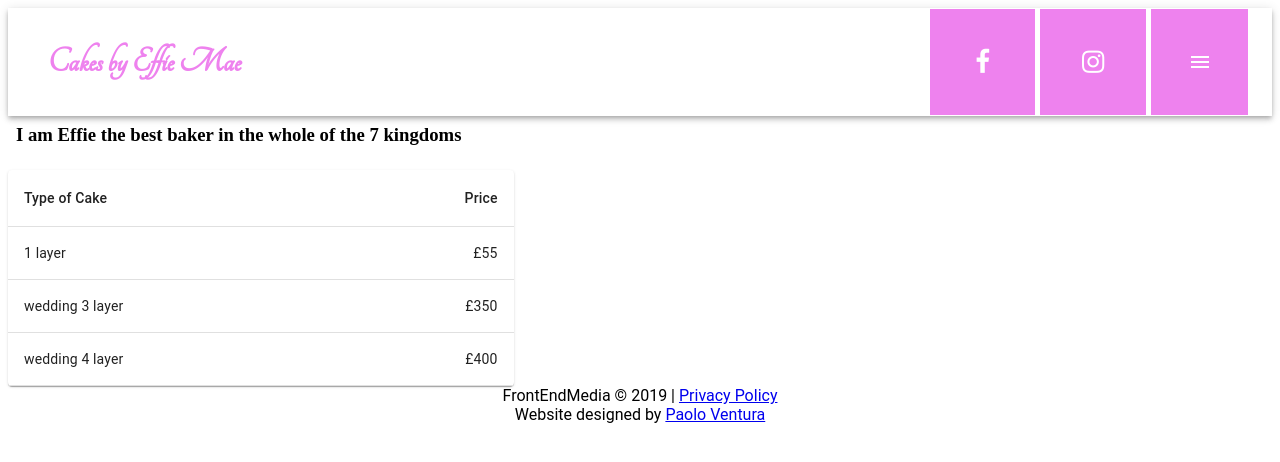
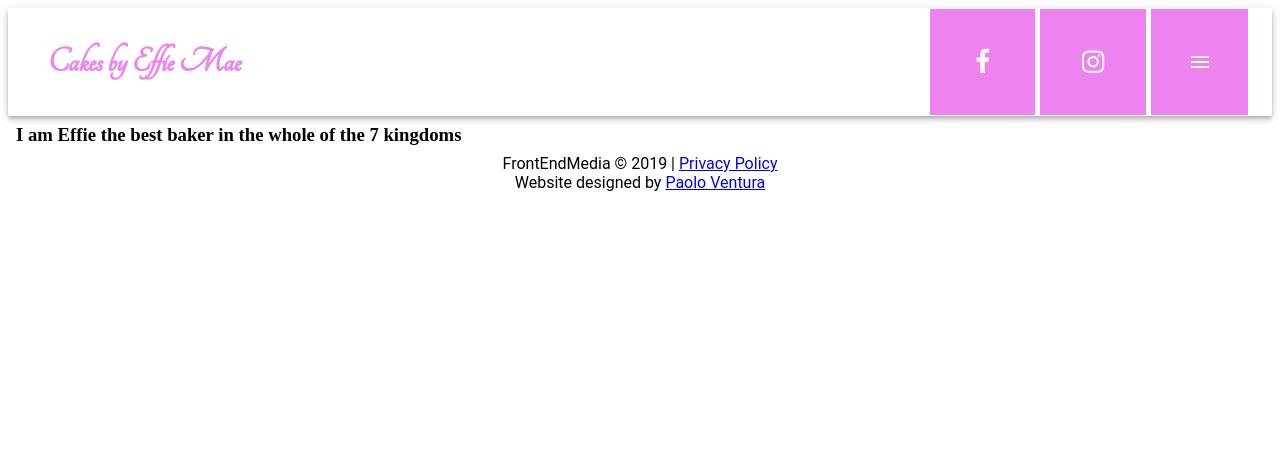
Before and after one commit to paolov1928/handmade-cakes, a React (Create React App) app: page /about in a window 1280 px wide. Shown: the top 462 px of the page. Built offline with nearby package versions, Linux system fonts and the light colour scheme.

Commit message:
added a scroll to bits of the page on the navbar

```diff
--- a/package.json
+++ b/package.json
@@ -5,6 +5,7 @@
   "dependencies": {
     "@material-ui/core": "^4.0.0",
     "@material-ui/icons": "^4.0.0",
+    "animated-scroll-to": "^1.2.2",
     "material-table": "^1.38.0",
     "react": "^16.8.6",
     "react-dom": "^16.8.6",
--- a/src/components/About.js
+++ b/src/components/About.js
@@ -1,6 +1,6 @@
 import React from "react"
 import styled from "styled-components"
-import EditableTable from "./EditableTable"
+
 
 const Title = styled.h3`
   color: black;
@@ -12,7 +12,7 @@ const About = () => {
   return (
     <div>
       <Title>I am Effie the best baker in the whole of the 7 kingdoms</Title>
-      <EditableTable />
+
     </div>
   )
 }
--- a/src/components/Home.js
+++ b/src/components/Home.js
@@ -5,6 +5,7 @@ import InstagramEmbed from "react-instagram-embed"
 import macaroons from "../images/macaroons.jpeg"
 import weddingCake1 from "../images/wedding-cake-1.jpeg"
 import Typography from "@material-ui/core/Typography"
+import PricesTable from './PricesTable'
 
 const BackgroundImage = styled.img`
   position: relative;
@@ -42,12 +43,13 @@ const TextNextToImage = styled.div`
 `
 
 const Home = () => {
+
   return (
     <React.Fragment>
       <MacaroonContainer>
         <BackgroundImage alt={"macaroons"} src={macaroons} />
       </MacaroonContainer>
-      <div className="fillerText">
+      <div className="fillerText scroll-gallery">
         <p>Luxury Cake Baking for London and the surrounding area </p>
       </div>
       <div className="introTextContainer">
@@ -67,7 +69,7 @@ const Home = () => {
         </TextNextToImage>
         <SecondImage alt={"nice cake"} src={weddingCake1} />
       </div>
-      <div className="fillerText">
+      <div className="fillerText scroll-insta">
         <p>
           Check out the instagram feed for a showcase of the latest baking
           projects{" "}
@@ -89,7 +91,22 @@ const Home = () => {
           />
         </div>
       </div>
+      <div className="fillerText scroll-prices">
+        <p>
+          Please find below the base prices
+        </p>
+      </div>
+      <div className="introTextContainer">
+      <PricesTable />
+      </div>
+      <div className="fillerText scroll-form">
+        <p>
+          If interested please do not hesitate to get in contact with us!
+        </p>
+      </div>
+      <div className="introTextContainer">
       <Form />
+      </div>
     </React.Fragment>
   )
 }
--- a/src/components/Navbar2.js
+++ b/src/components/Navbar2.js
@@ -6,6 +6,8 @@ import IconButton from "@material-ui/core/IconButton"
 import MenuIcon from "@material-ui/icons/Menu"
 import MenuItem from "@material-ui/core/MenuItem"
 import Menu from "@material-ui/core/Menu"
+import animateScrollTo from 'animated-scroll-to';
+
 
 const useStyles = makeStyles(theme => ({
   root: {
@@ -42,6 +44,7 @@ function MenuAppBar() {
   function handleClose() {
     setAnchorEl(null)
   }
+
 
   return (
     <div className={classes.root}>
@@ -84,10 +87,18 @@ function MenuAppBar() {
                 open={open}
                 onClose={handleClose}
               >
-                <MenuItem onClick={handleClose}>Gallery</MenuItem>
-                <MenuItem onClick={handleClose}>Instagram</MenuItem>
-                <MenuItem onClick={handleClose}>Prices</MenuItem>
-                <MenuItem onClick={handleClose}>Contact</MenuItem>
+                <MenuItem onClick={()=>{
+                    setAnchorEl(null)
+                    animateScrollTo(document.querySelector('.scroll-gallery'))}}>Gallery</MenuItem>
+                <MenuItem onClick={()=>{
+                    setAnchorEl(null)
+                    animateScrollTo(document.querySelector('.scroll-insta'))}}>Instagram</MenuItem>
+                <MenuItem onClick={()=>{
+                    setAnchorEl(null)
+                    animateScrollTo(document.querySelector('.scroll-prices'))}}>Prices</MenuItem>
+                <MenuItem onClick={()=>{
+                    setAnchorEl(null)
+                    animateScrollTo(document.querySelector('.scroll-form'))}}>Contact</MenuItem>
               </Menu>
             </div>
           </div>
--- a/src/components/EditableTable.js
+++ b/src/components/PricesTable.js
@@ -9,16 +9,19 @@ import Paper from "@material-ui/core/Paper"
 
 const useStyles = makeStyles(theme => ({
   root: {
-    width: "40%",
+    width: "60%",
     marginTop: theme.spacing(3)
   },
-  table: {}
+  table: {},
+  head: {
+    fontWeight: 'bold',
+  }
 }))
 
 const rows = [
-  { type: "1 layer", price: "£55" },
-  { type: "wedding 3 layer", price: "£350" },
-  { type: "wedding 4 layer", price: "£400" }
+  { type: "1 layer", price: "55" },
+  { type: "Wedding 3 layer", price: "350" },
+  { type: "Wedding 4 layer", price: "400" }
 ]
 
 function SimpleTable() {
@@ -27,10 +30,10 @@ function SimpleTable() {
   return (
     <Paper className={classes.root}>
       <Table className={classes.table}>
-        <TableHead>
+        <TableHead className={classes.head}>
           <TableRow>
-            <TableCell>Type of Cake</TableCell>
-            <TableCell align="right">Price</TableCell>
+            <TableCell><b>Type of Cake</b></TableCell>
+            <TableCell align="right"><b>Price (£)</b></TableCell>
           </TableRow>
         </TableHead>
         <TableBody>
```
Also changed, not shown: 1 other file (tests, documents, lock files or other folders).
